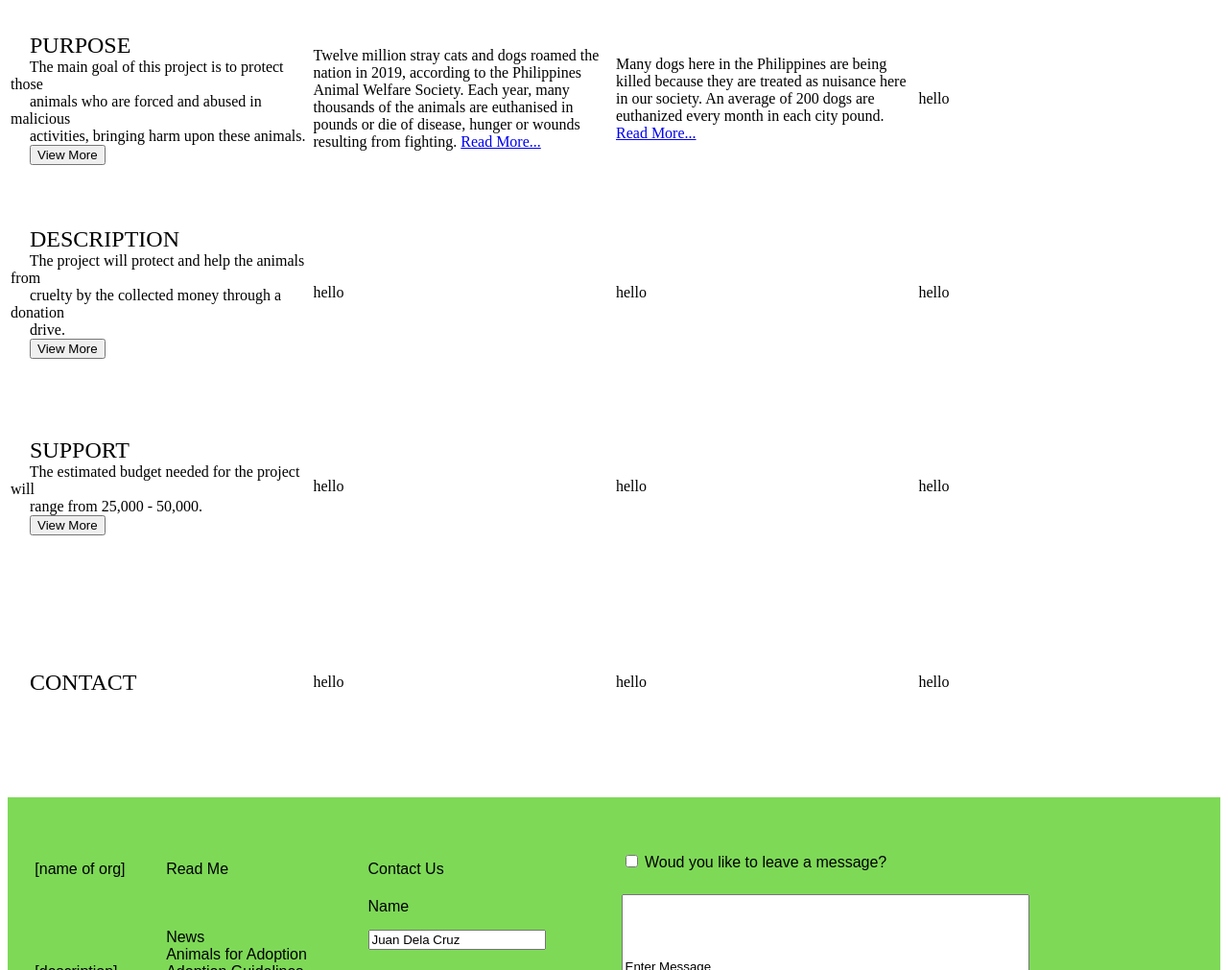
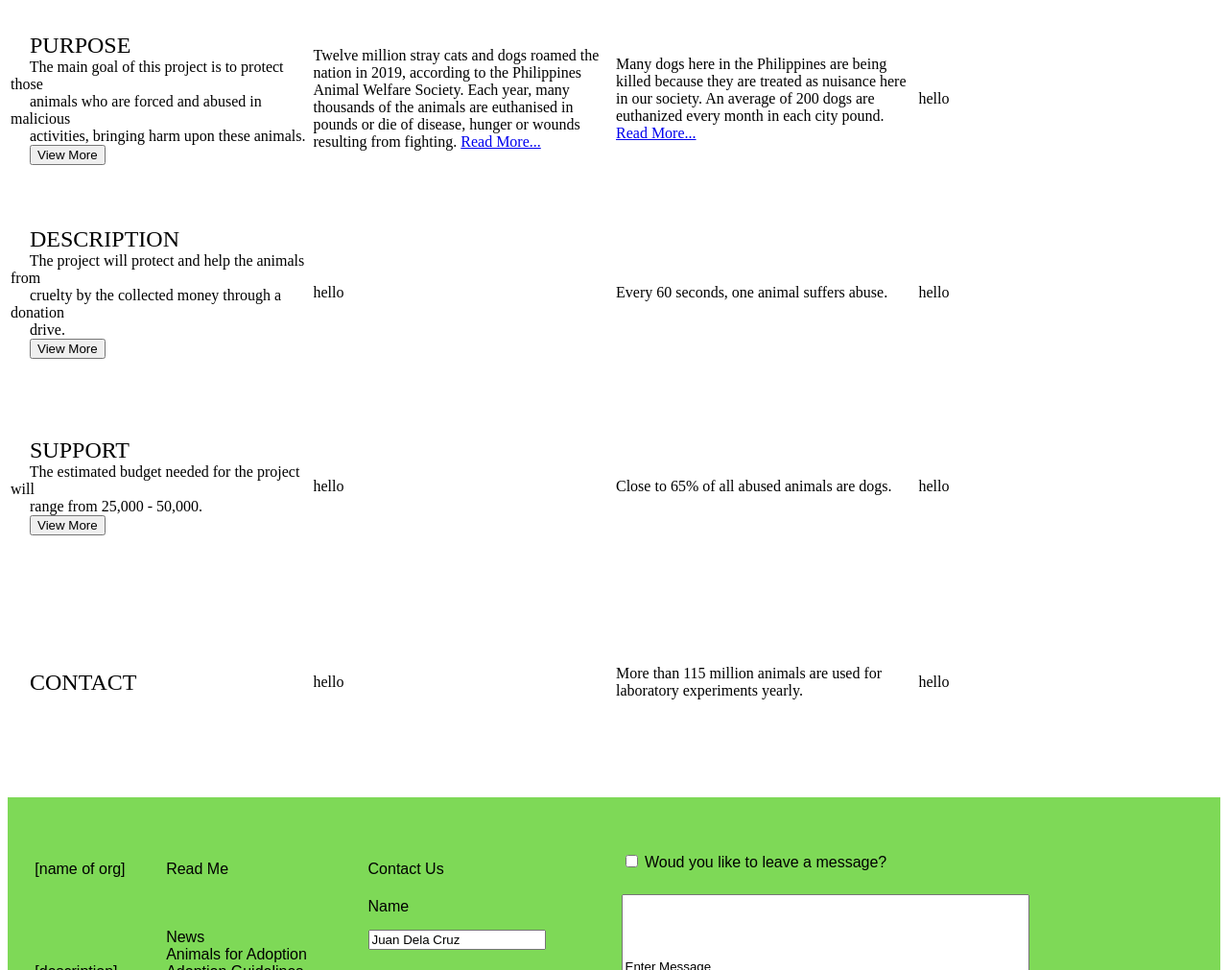
Before and after one commit to frances-dc/Animal-Cruelty, a plain HTML site: page index.html in a window 1280 px wide. Shown: the part 901-1912 px from the top of the page at 96% size. Drawn offline with Linux system fonts and the light colour scheme; a web font is replaced by a local one.

Commit message:
Update index.html

```diff
--- a/index.html
+++ b/index.html
@@ -57,7 +57,7 @@
 <button onclick="window.location.href='index_Description.html'"> View More </button>
 </td>
 <td width="25%" height="200"> hello </td>
-<td width="25%" height="200"> hello </td>
+<td width="25%" height="200"> Every 60 seconds, one animal suffers abuse. </td>
 <td width="25%" height="200"> hello </td>
 </tr>
 <tr>
@@ -67,7 +67,7 @@
 <button onclick="window.location.href='index_Support.html'"> View More </button>
 </td>
 <td width="25%" height="200">hello</td>
-<td width="25%" height="200">hello</td>
+<td width="25%" height="200">Close to 65% of all abused animals are dogs.</td>
 <td width="25%" height="200">hello</td>
 </tr>
 </table>
@@ -76,7 +76,7 @@
 <tr>
 <td width="25%" height="200"> &nbsp;&nbsp;&nbsp;&nbsp; <font size="5"> CONTACT </font></td>
 <td width="25%" height="200"> hello</td>
-<td width="25%" height="200"> hello </td>
+<td width="25%" height="200"> More than 115 million animals are used for laboratory experiments yearly. </td>
 <td width="25%" height="200"> hello </td>
 </tr>
 </table>
```
